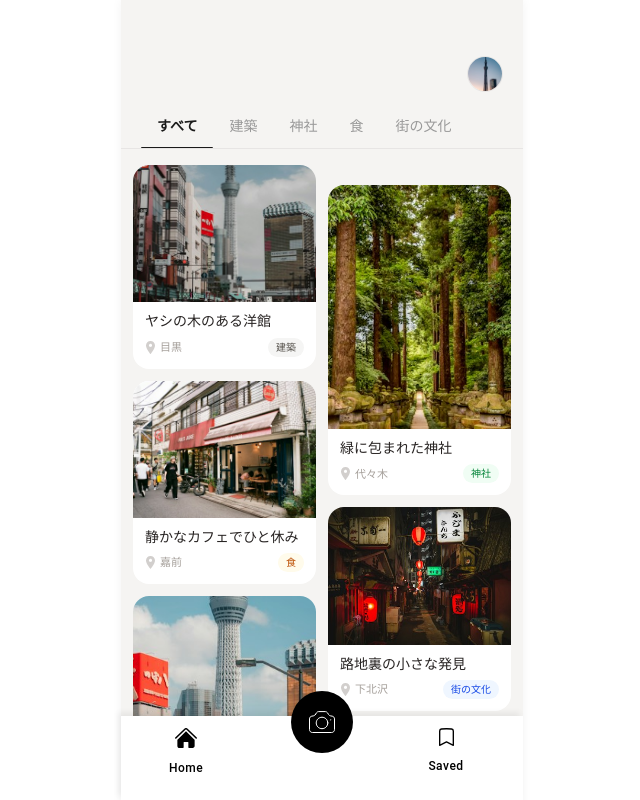
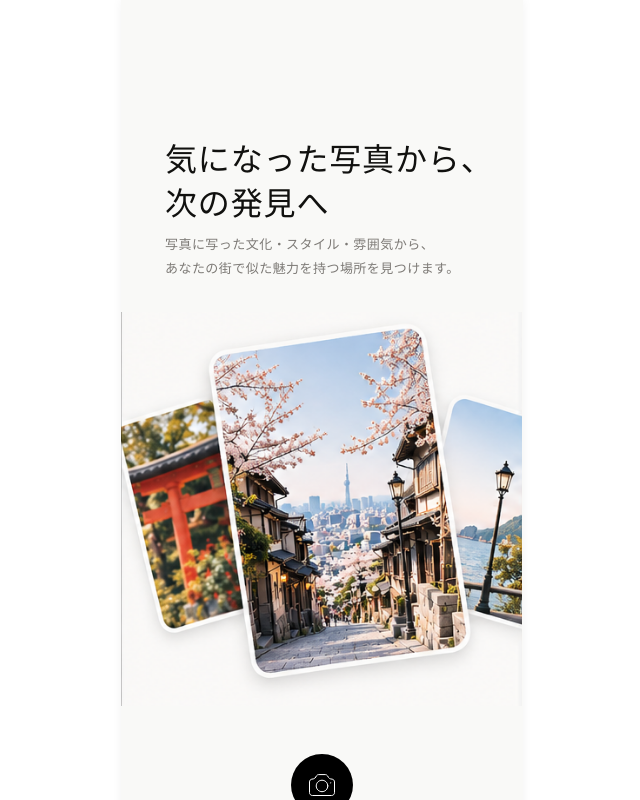
Before and after one commit to DavidOng122/photo_discovery, a Next.js app: page / in a window 1280 px wide. Shown: the top 800 px of the page, without its empty margins (318-958 px from the left). Built offline with nearby package versions, Linux system fonts and the light colour scheme; no server answers.

Commit message:
feat: replace home with minimal Figma landing

```diff
--- a/src/app/page.tsx
+++ b/src/app/page.tsx
@@ -1,6 +1,5 @@
-import { DiscoveryHome } from '@/components/home/DiscoveryHome';
-import { mockDiscoveries } from '@/data/mockDiscoveries';
+import { MinimalHome } from '@/components/home/MinimalHome';
 
 export default function HomePage() {
-  return <DiscoveryHome discoveries={mockDiscoveries} />;
+  return <MinimalHome />;
 }
--- a/src/components/common/AppShell.tsx
+++ b/src/components/common/AppShell.tsx
@@ -1,8 +1,6 @@
 'use client';
 
 import { ReactNode } from 'react';
-import { usePathname } from 'next/navigation';
-import { BottomNav, isBottomNavHidden } from '../navigation/BottomNav';
 import { PhotoSelectionProvider } from '../upload/PhotoSelectionContext';
 
 interface AppShellProps {
@@ -10,9 +8,6 @@ interface AppShellProps {
 }
 
 export function AppShell({ children }: AppShellProps) {
-  const pathname = usePathname();
-  const hideBottomNav = isBottomNavHidden(pathname);
-
   return (
     <PhotoSelectionProvider>
       <div
@@ -27,13 +22,11 @@ export function AppShell({ children }: AppShellProps) {
       >
         <main
           style={{
-            paddingBottom: hideBottomNav ? 0 : 'calc(84px + env(safe-area-inset-bottom))',
             minHeight: '100vh',
           }}
         >
           {children}
         </main>
-        <BottomNav />
       </div>
     </PhotoSelectionProvider>
   );
--- /dev/null
+++ b/src/components/home/MinimalHome.module.css
@@ -0,0 +1,133 @@
+.home {
+  width: 100%;
+  min-height: 100vh;
+  overflow: hidden;
+  background: #f9f9f7;
+  color: #11110f;
+  font-family: "SF Pro Display", "SF Pro Text", -apple-system, BlinkMacSystemFont, "Helvetica Neue", sans-serif;
+}
+
+.layout {
+  display: flex;
+  width: 100%;
+  flex-direction: column;
+  align-items: center;
+  gap: 48px;
+  padding-top: 138px;
+  padding-bottom: 58px;
+}
+
+.hero {
+  display: flex;
+  width: 100%;
+  flex-direction: column;
+  align-items: center;
+  gap: 36px;
+}
+
+.copy {
+  position: relative;
+  width: 314px;
+  height: 138px;
+  flex: 0 0 138px;
+}
+
+.copy h1 {
+  width: 348px;
+  height: 81px;
+  margin: 0;
+  color: #11110f;
+  font-size: 32px;
+  font-weight: 510;
+  line-height: 44px;
+  letter-spacing: 0.85px;
+  white-space: nowrap;
+}
+
+.copy p {
+  position: absolute;
+  top: 94px;
+  left: 0;
+  margin: 0;
+  color: #7d7a76;
+  font-size: 13px;
+  font-weight: 400;
+  line-height: 24.05px;
+  letter-spacing: 0.455px;
+  white-space: nowrap;
+}
+
+.collage {
+  position: relative;
+  width: calc(100% - 1px);
+  align-self: flex-start;
+  aspect-ratio: 401 / 394;
+  overflow: hidden;
+}
+
+.collageImage {
+  position: absolute;
+  top: -85.87%;
+  left: -9.07%;
+  display: block;
+  width: 333.3%;
+  height: 226.05%;
+  max-width: none;
+  object-fit: fill;
+}
+
+.cameraButton {
+  display: block;
+  width: 62px;
+  height: 62px;
+  flex: 0 0 62px;
+  padding: 0;
+  border: 0;
+  border-radius: 50%;
+  background: transparent;
+  cursor: pointer;
+  -webkit-tap-highlight-color: transparent;
+}
+
+.cameraButton img {
+  display: block;
+}
+
+.cameraButton:focus-visible {
+  outline: 3px solid #fff;
+  box-shadow: 0 0 0 5px #11110f;
+}
+
+@media (max-width: 360px) {
+  .layout {
+    padding-top: 112px;
+  }
+
+  .copy {
+    width: calc(100% - 56px);
+    height: 130px;
+    flex-basis: 130px;
+  }
+
+  .copy h1 {
+    width: auto;
+    font-size: 28px;
+    line-height: 39px;
+  }
+
+  .copy p {
+    top: 86px;
+    font-size: 11.5px;
+    letter-spacing: 0.25px;
+  }
+}
+
+@media (hover: hover) and (pointer: fine) {
+  .cameraButton {
+    transition: transform 160ms ease;
+  }
+
+  .cameraButton:hover {
+    transform: translateY(-2px);
+  }
+}
--- /dev/null
+++ b/src/components/home/MinimalHome.tsx
@@ -0,0 +1,71 @@
+'use client';
+
+import Image from 'next/image';
+import { useCallback, useState } from 'react';
+import { useRouter } from 'next/navigation';
+import { PhotoActionSheet } from '@/components/upload/PhotoActionSheet';
+import { usePendingPhotoSelection } from '@/components/upload/PhotoSelectionContext';
+import styles from './MinimalHome.module.css';
+
+export function MinimalHome() {
+  const router = useRouter();
+  const { setPendingFiles } = usePendingPhotoSelection();
+  const [isSheetOpen, setIsSheetOpen] = useState(false);
+  const closeSheet = useCallback(() => setIsSheetOpen(false), []);
+
+  const handleFilesSelected = (files: FileList | null) => {
+    if (!files || files.length === 0) return;
+    setPendingFiles(Array.from(files));
+    setIsSheetOpen(false);
+    router.push('/walk/new');
+  };
+
+  return (
+    <section className={styles.home} data-node-id="81:98">
+      <div className={styles.layout} data-node-id="82:258">
+        <div className={styles.hero} data-node-id="82:257">
+          <div className={styles.copy} data-node-id="82:228">
+            <h1 data-node-id="82:207">
+              気になった写真から、
+              <br />
+              次の発見へ
+            </h1>
+            <p data-node-id="82:210">
+              写真に写った文化・スタイル・雰囲気から、
+              <br />
+              あなたの街で似た魅力を持つ場所を見つけます。
+            </p>
+          </div>
+
+          <div className={styles.collage} data-node-id="82:227">
+            <Image
+              className={styles.collageImage}
+              src="/figma/minimal-home/photo-collage.png"
+              alt="街歩きで見つけた風景の写真"
+              width={1536}
+              height={1024}
+              priority
+              unoptimized
+            />
+          </div>
+        </div>
+
+        {!isSheetOpen && (
+          <button
+            type="button"
+            className={styles.cameraButton}
+            onClick={() => setIsSheetOpen(true)}
+            aria-label="写真を追加する"
+            data-node-id="81:99"
+          >
+            <Image src="/figma/minimal-home/camera.svg" alt="" width={62} height={62} unoptimized />
+          </button>
+        )}
+      </div>
+
+      {isSheetOpen && (
+        <PhotoActionSheet onClose={closeSheet} onFilesSelected={handleFilesSelected} />
+      )}
+    </section>
+  );
+}
```
Also changed, not shown: public/figma/minimal-home/camera.svg (added), public/figma/minimal-home/photo-collage.png (added).
